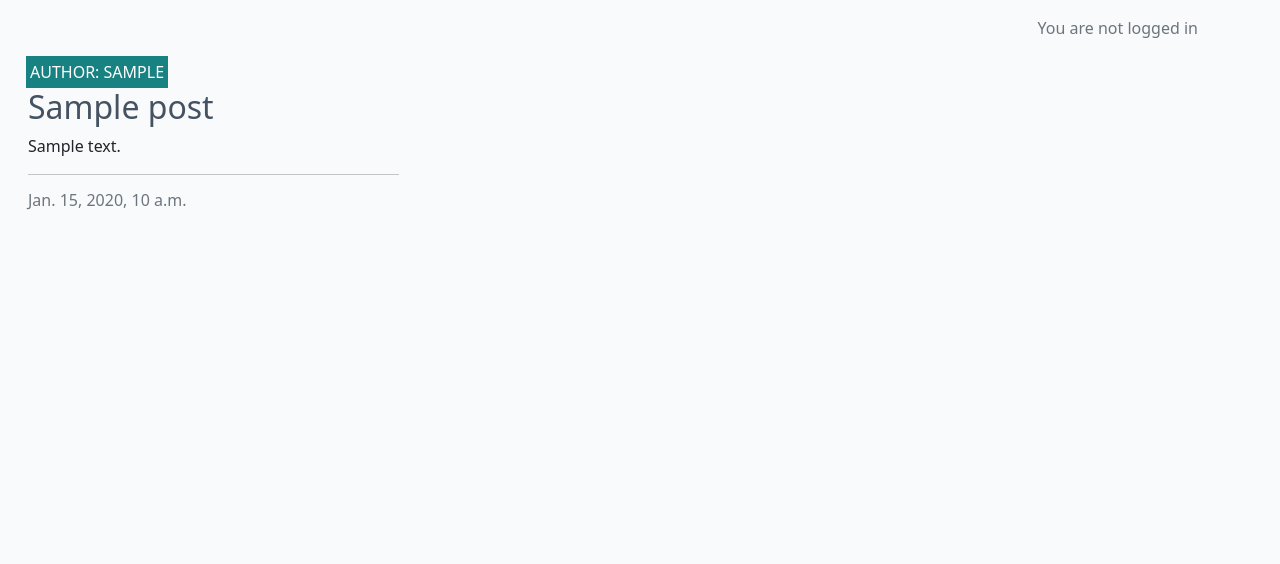
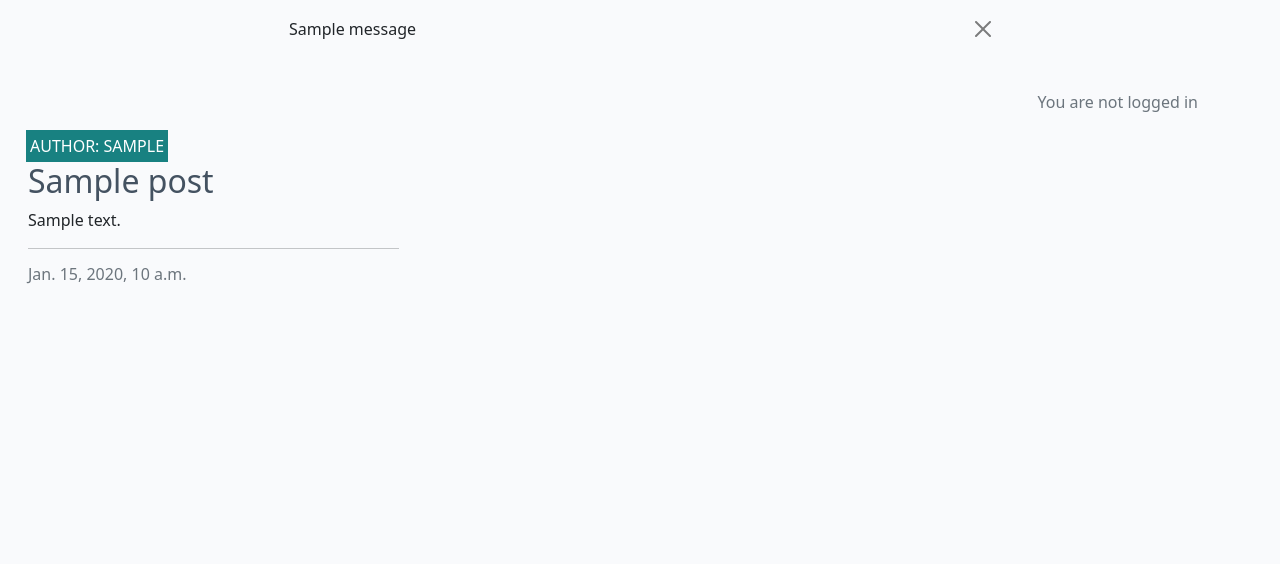
Before and after one commit to lion695/django-blog, a Django app: page / in a window 1280 px wide. Shown: the part 60-624 px from the top of the page. Run offline with Django 4.2, Linux system fonts and the light colour scheme; tables that the repository leaves empty hold one stand-in row (values such as "Sample post"); one stand-in notice (Sample message) is shown.

Commit message:
feat: add django messages to confirm comment submission

```diff
--- a/blog/views.py
+++ b/blog/views.py
@@ -2,6 +2,7 @@ from django.shortcuts import render, get_object_or_404
 from django.views import generic
 from .models import Post
 from .forms import CommentForm
+from django.contrib import messages
 
 
 # Create your views here.
@@ -44,6 +45,10 @@ def post_detail(request, slug):
             comment.author = request.user
             comment.post = post
             comment.save()
+            messages.add_message(
+            request, messages.SUCCESS,
+            'Comment submitted and awaiting approval'
+            )
 
     # Reset the form to blank after saving (or for a standard GET request)
     comment_form = CommentForm()
--- a/templates/base.html
+++ b/templates/base.html
@@ -78,6 +78,20 @@
         </div>
     </nav>
 
+    <!-- displaying Django messages -->
+    <div class="container">
+        <div class="row">
+            <div class="col-md-8 offset-md-2">
+                {% for message in messages %}
+                <div class="alert {{ message.tags }} alert-dismissible fade show" id="msg" role="alert">
+                    {{ message | safe }}
+                    <button type="button" class="btn-close" data-bs-dismiss="alert" aria-label="Close"></button>
+                </div>
+                {% endfor %}
+            </div>
+        </div>
+    </div>
+
 
     <main class="flex-shrink-0 main-bg">
         <!-- Personalized Authentication Message Alert Starts Here -->
```
